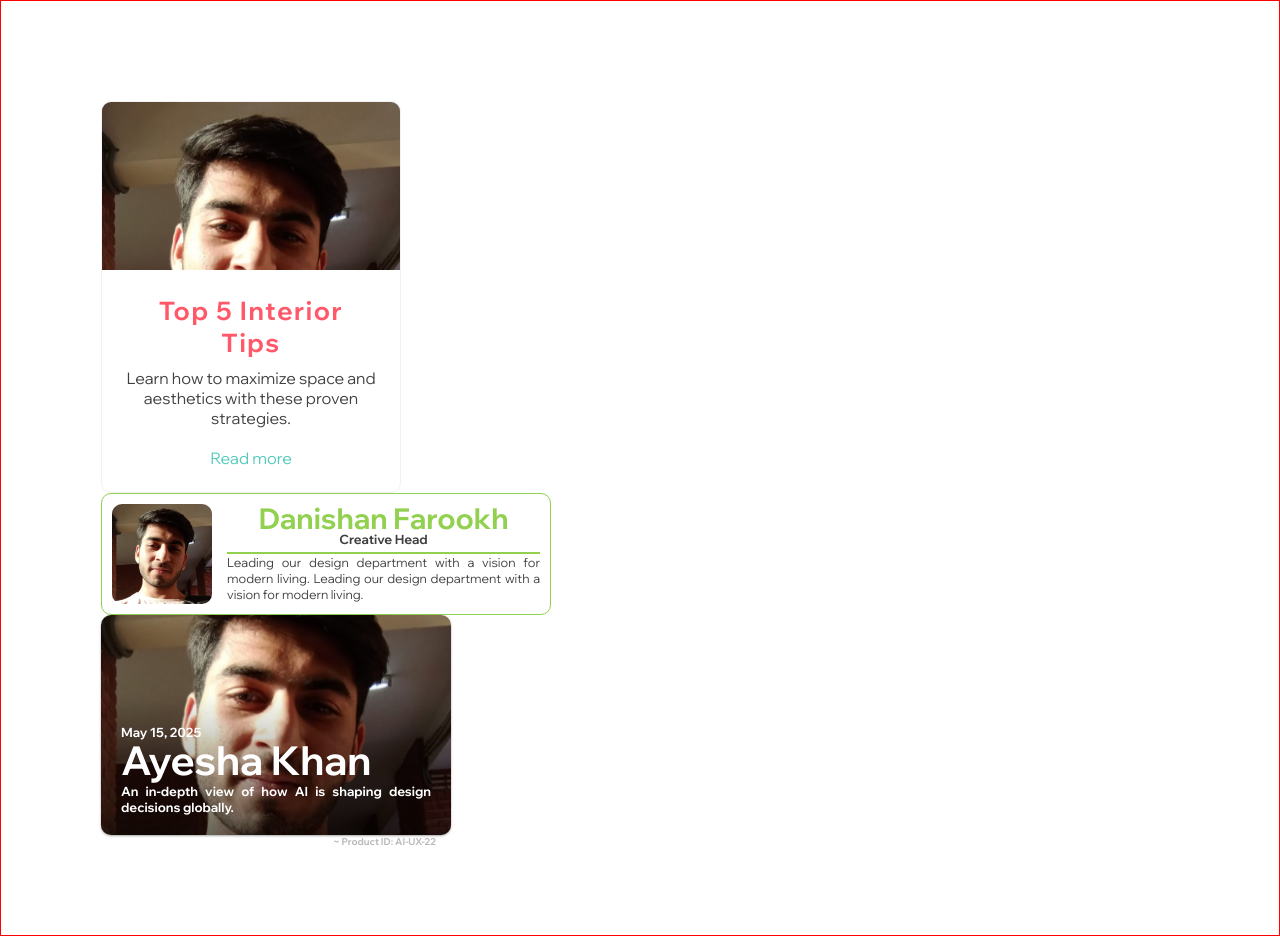
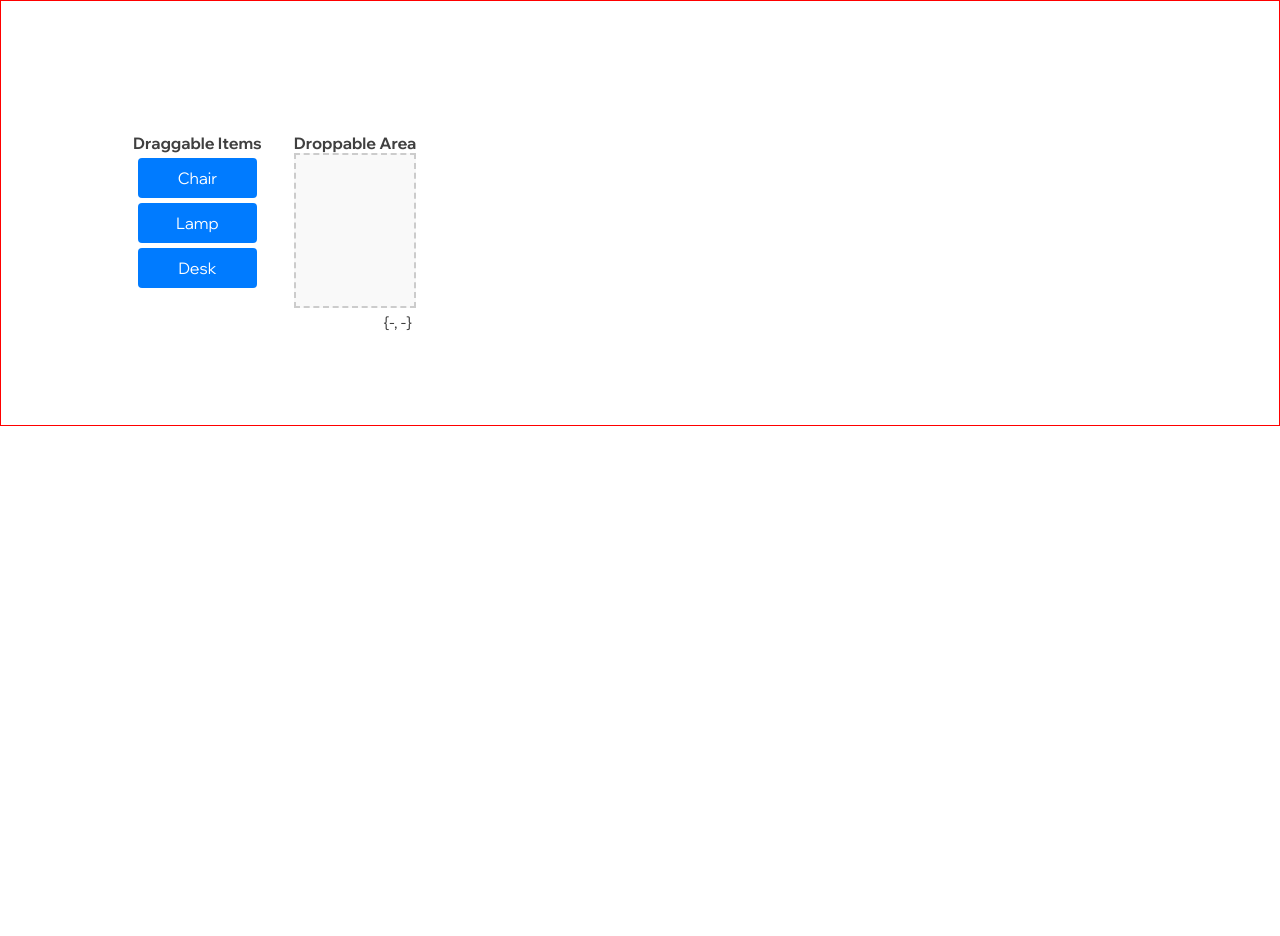
Before and after one commit to itsrighttime/ui-components, a React (Create React App) app: page / in a window 1280 px wide. After the commit the page ends 800 px from the top, so only its background shows below. Built offline with nearby package versions, Linux system fonts and the light colour scheme.

Commit message:
feat: Implement drag-and-drop functionality with DraggableItem and DroppableArea components

```diff
--- a/src/App.js
+++ b/src/App.js
@@ -1,6 +1,6 @@
 import "./App.css";
 import "./export.js";
-import { UseCardsExample } from "./Usecases/Misc/UseCardsExample.jsx";
+import { UseDragAndDropExample } from "./Usecases/Misc/UseDragAndDropExample.jsx";
 
 const App = () => {
   return (
@@ -16,7 +16,7 @@ const App = () => {
           padding: "100px",
         }}
       >
-        <UseCardsExample />
+        <UseDragAndDropExample />
       </div>
     </div>
   );
--- /dev/null
+++ b/src/Usecases/Misc/UseDragAndDropExample.jsx
@@ -0,0 +1,61 @@
+import { useState } from "react";
+import { DroppableArea } from "../../DragAndDrop/jsx/DroppableArea";
+import { DraggableItem } from "../../DragAndDrop/jsx/DraggableItm";
+
+/**
+ *
+ * @returns
+ *
+ * TODO : Still Need to work on:
+ *
+ *
+ *
+ *
+ *
+ *
+ *
+ *
+ *
+ */
+
+export const UseDragAndDropExample = () => {
+  const [droppedItems, setDroppedItems] = useState([]);
+
+  const handleDragStart = (e, id) => {
+    e.dataTransfer.setData("text", id);
+  };
+
+  const handleDrop = (id, x, y) => {
+    const name = initialItems.find((item) => item.id === id)?.name || "Item";
+    setDroppedItems((prev) => [
+      ...prev,
+      { id: `${id}-${Date.now()}`, name, x, y },
+    ]);
+  };
+
+  const initialItems = [
+    { id: "item1", name: "Chair" },
+    { id: "item2", name: "Lamp" },
+    { id: "item3", name: "Desk" },
+  ];
+
+  return (
+    <div style={{ display: "flex", gap: "2rem", padding: "2rem" }}>
+      <div>
+        <h3>Draggable Items</h3>
+        {initialItems.map((item) => (
+          <DraggableItem
+            key={item.id}
+            id={item.id}
+            name={item.name}
+            onDragStart={handleDragStart}
+          />
+        ))}
+      </div>
+      <div>
+        <h3>Droppable Area</h3>
+        <DroppableArea items={droppedItems} onDrop={handleDrop} />
+      </div>
+    </div>
+  );
+};
```
Also changed, not shown: src/DragAndDrop/jsx/DraggableItm.jsx (+19 -4 lines), src/DragAndDrop/jsx/DroppableArea.jsx (+20 -4 lines).
